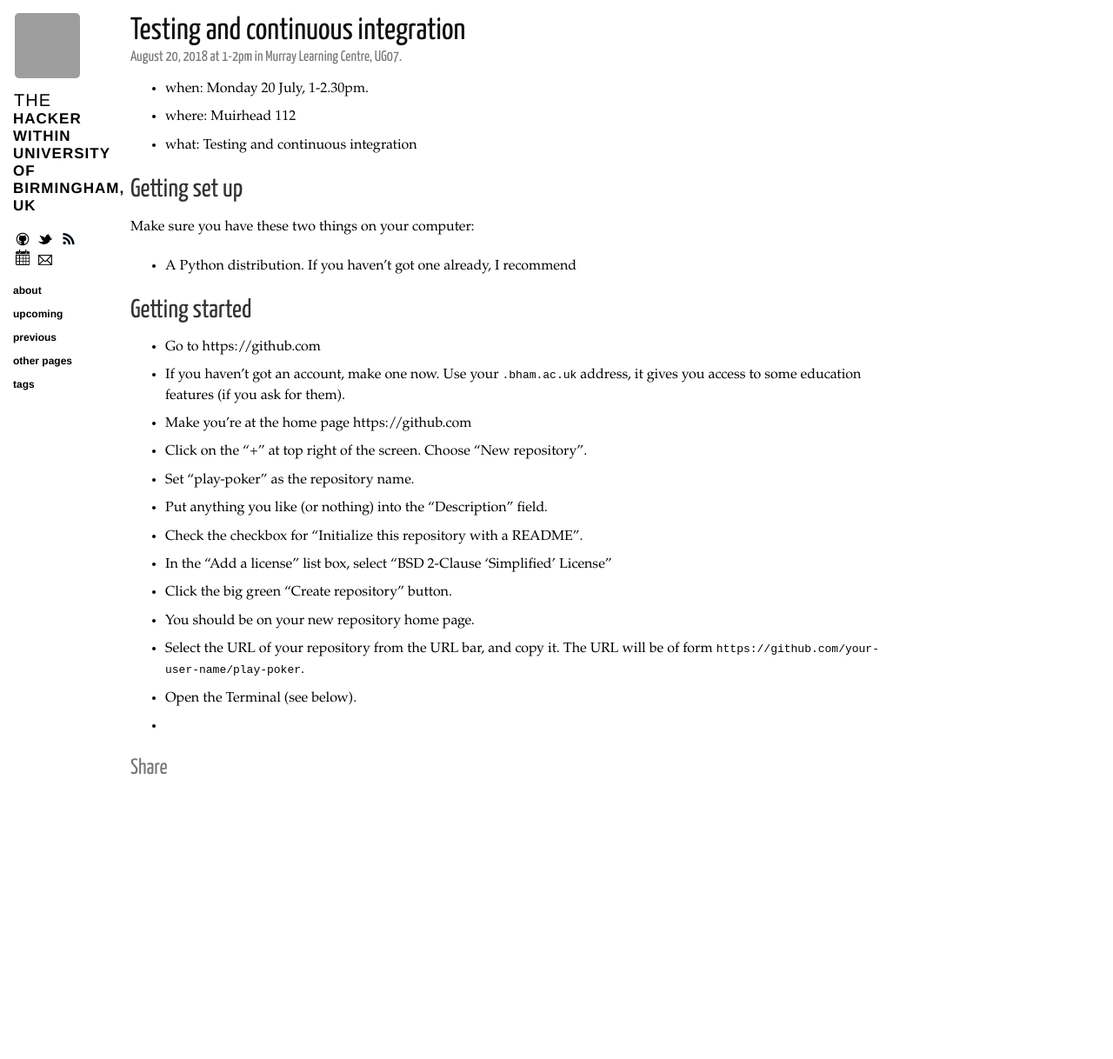
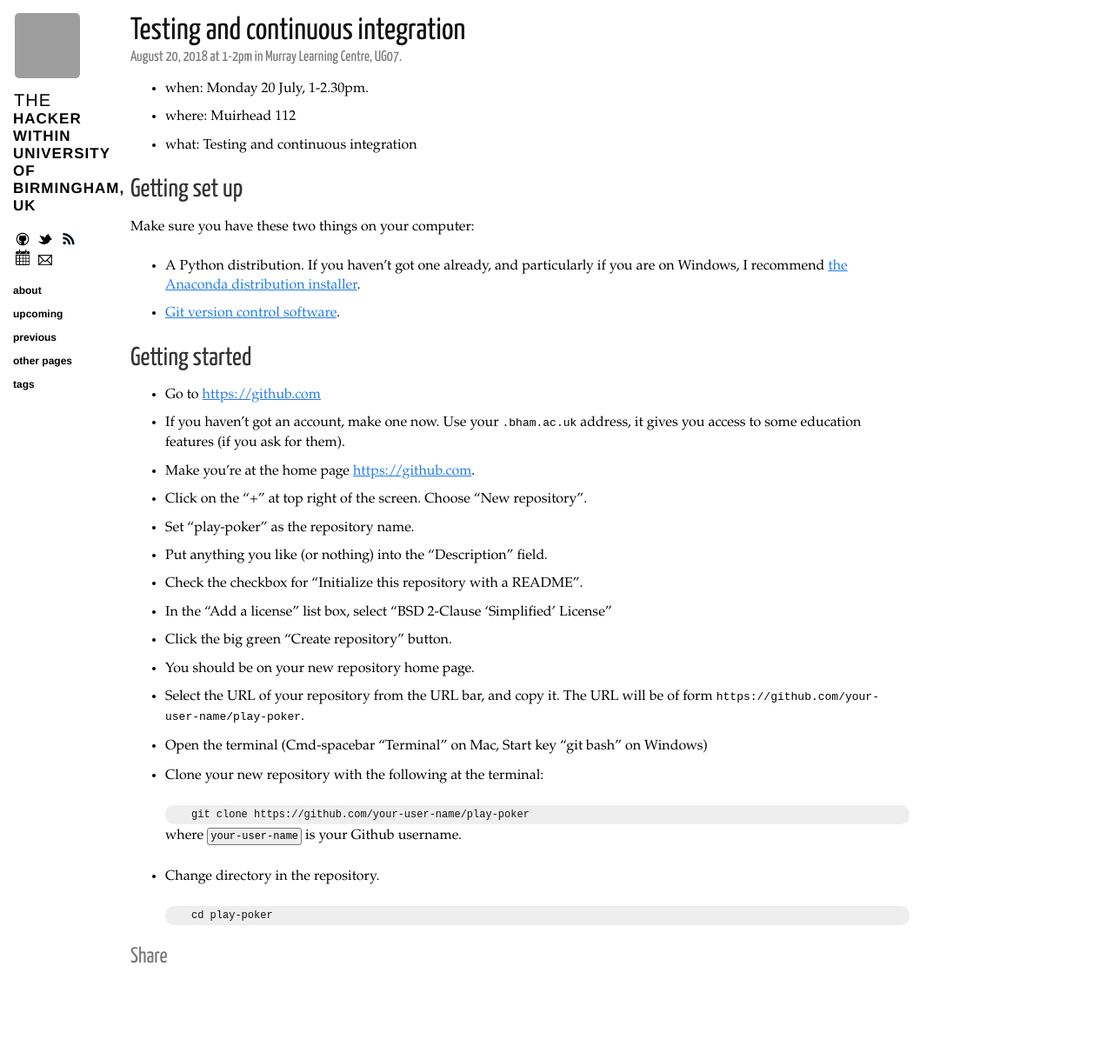
Before and after one commit to thehackerwithin/UoB, a Jekyll site: the page built from _posts/2018-08-20-testing-continuous-integration.md, in a window 1280 px wide. Shown: the whole page at 87% size. Built offline with Jekyll 4.4.1, drawn with Linux system fonts in a browser that asks for light colours; nearby versions of some CDN libraries; before the commit the page ends 1001 px from its top, so only the background shows below that; grey boxes are pictures that could not be loaded.

Commit message:
Expanding setup

````diff
--- a/_posts/2018-08-20-testing-continuous-integration.md
+++ b/_posts/2018-08-20-testing-continuous-integration.md
@@ -14,23 +14,40 @@ tags: meeting <+ tags +>
 
 Make sure you have these two things on your computer:
 
-* A Python distribution.  If you haven't got one already, I recommend
+* A Python distribution.  If you haven't got one already, and particularly if
+  you are on Windows, I recommend [the Anaconda distribution
+  installer](https://www.anaconda.com/distribution/).
+* [Git version control software](https://git-scm.com/book/en/v2/Getting-Started-Installing-Git).
 
 ## Getting started
 
-* Go to https://github.com
-* If you haven't got an account, make one now.  Use your `.bham.ac.uk`
-  address, it gives you access to some education features (if you ask for
-  them).
-* Make you're at the home page https://github.com
-* Click on the "+" at top right of the screen.  Choose "New repository".
-* Set "play-poker" as the repository name.
-* Put anything you like (or nothing) into the "Description" field.
-* Check the checkbox for "Initialize this repository with a README".
-* In the "Add a license" list box, select "BSD 2-Clause 'Simplified' License"
-* Click the big green "Create repository" button.
-* You should be on your new repository home page.
-* Select the URL of your repository from the URL bar, and copy it.  The URL
-  will be of form ``https://github.com/your-user-name/play-poker``.
-* Open the Terminal (see below).
-*
+*   Go to [https://github.com](https://github.com)
+*   If you haven't got an account, make one now.  Use your `.bham.ac.uk`
+    address, it gives you access to some education features (if you ask for
+    them).
+*   Make you're at the home page [https://github.com](https://github.com).
+*   Click on the "+" at top right of the screen.  Choose "New repository".
+*   Set "play-poker" as the repository name.
+*   Put anything you like (or nothing) into the "Description" field.
+*   Check the checkbox for "Initialize this repository with a README".
+*   In the "Add a license" list box, select "BSD 2-Clause 'Simplified'
+    License"
+*   Click the big green "Create repository" button.
+*   You should be on your new repository home page.
+*   Select the URL of your repository from the URL bar, and copy it.  The URL
+    will be of form ``https://github.com/your-user-name/play-poker``.
+*   Open the terminal (Cmd-spacebar "Terminal" on Mac, Start key "git bash"
+    on Windows)
+*   Clone your new repository with the following at the terminal:
+
+    ```
+    git clone https://github.com/your-user-name/play-poker
+    ```
+
+    where `your-user-name` is your Github username.
+
+*   Change directory in the repository.
+
+    ```
+    cd play-poker
+    ```
````
Also changed, not shown: upcoming.md (+1 -1 lines).
